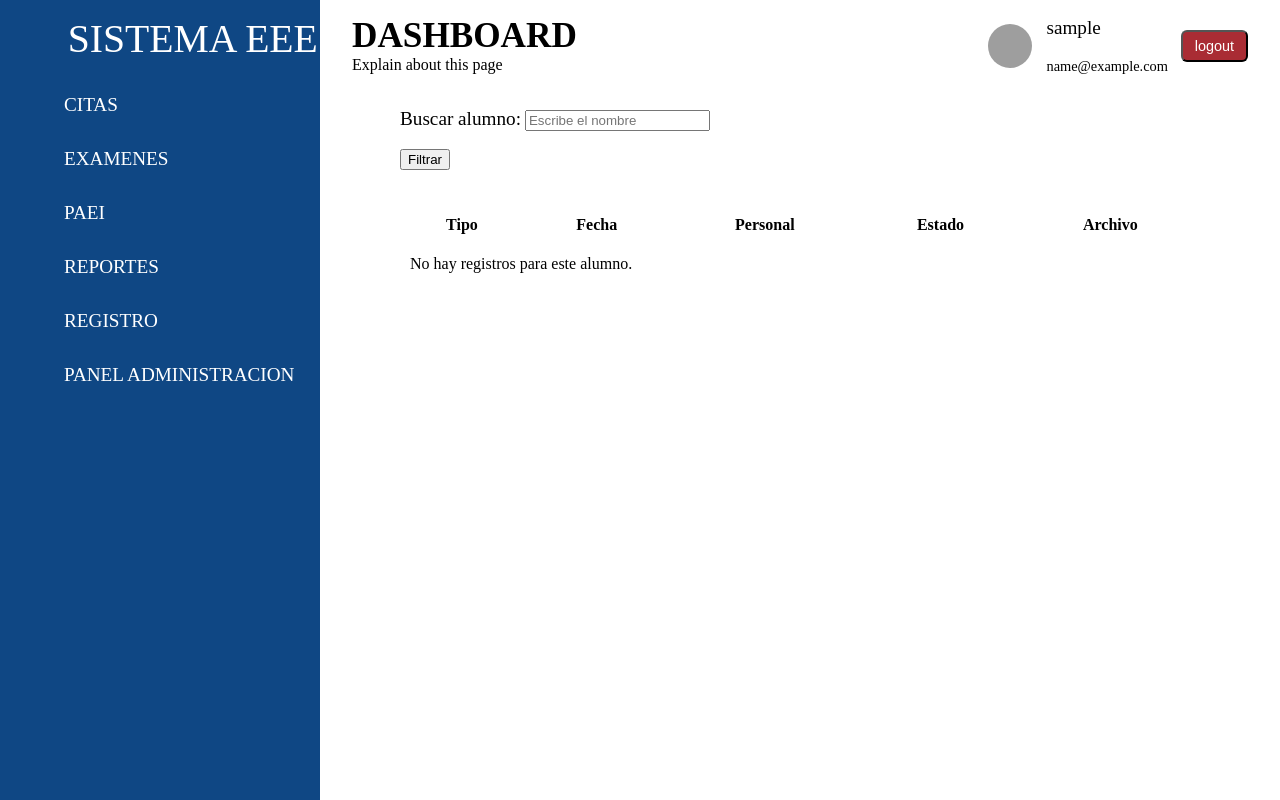
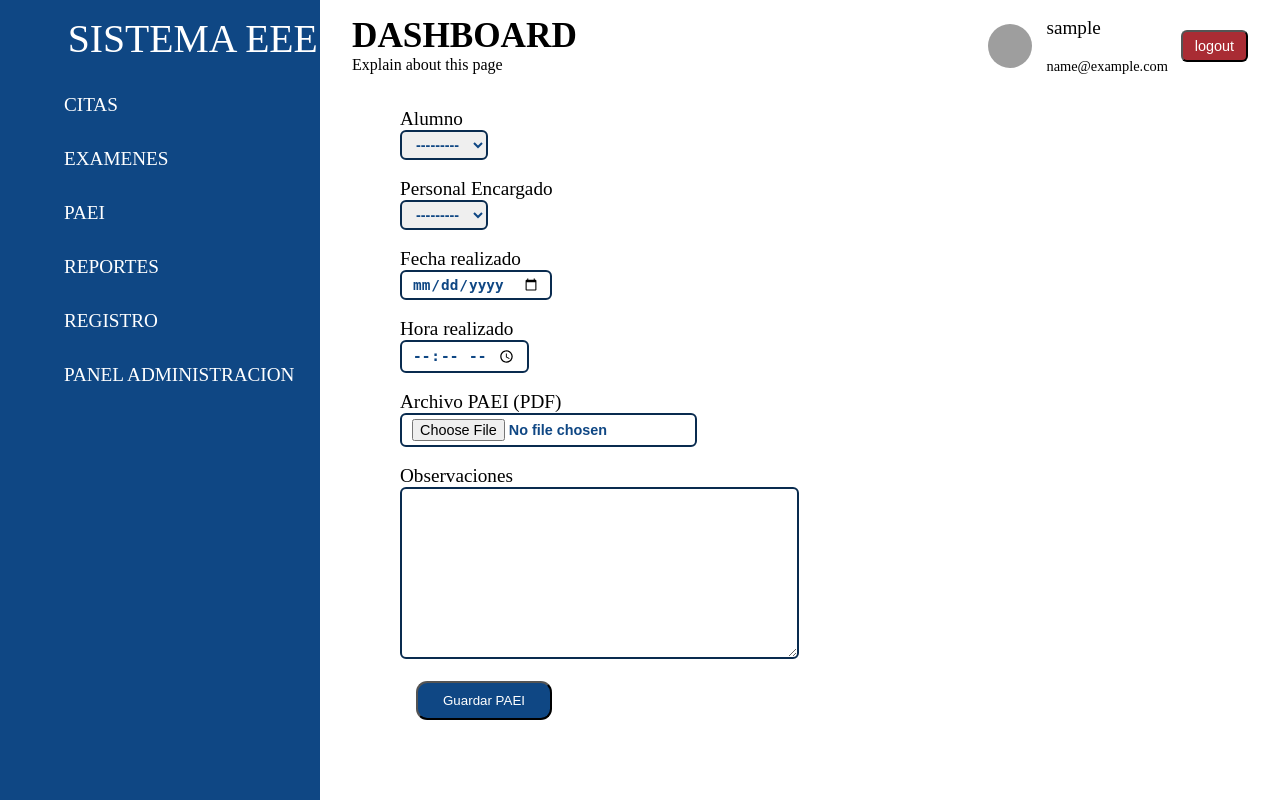
Before and after one commit to Javierhdz307/Sistema_EEE, a Django app: page /PAEI/ in a window 1280 px wide. Run offline with Django 5.2, Linux system fonts and the light colour scheme; the visitor is signed in with stand-in values (Sample User, id 1); data that the repository does not hold is empty; some libraries are stand-ins or nearby versions; grey boxes are pictures that could not be loaded.

Commit message:
Modulo PAEI

```diff
--- a/templates/paginas/PAEI.html
+++ b/templates/paginas/PAEI.html
@@ -8,62 +8,29 @@
 {% endblock %}
 {% block modulo %}
 <div class="contenedor2">
-    <label for="buscarAlumno">Buscar alumno:</label>
-    <input type="text" id="buscarAlumno" class="form-control" placeholder="Escribe el nombre">
+    <form method="POST" enctype="multipart/form-data">
+    {% csrf_token %}
 
-    <div id="resultadosBusqueda" class="lista-resultados"></div>
+    <label>Alumno</label><br>
+    {{ form.alumno }}<br><br>
 
-    <br>
+    <label>Personal Encargado</label><br>
+    {{ form.personal }}<br><br>
 
-    <form method="GET" id="formFiltro">
-        <input type="hidden" name="alumno_id" id="alumno_id">
-        <button type="submit" class="btn btn-primary">Filtrar</button>
+    <label>Fecha realizado</label><br>
+    {{ form.fecha_realizado }}<br><br>
+
+    <label>Hora realizado</label><br>
+    {{ form.hora_realizado }}<br><br>
+
+    <label>Archivo PAEI (PDF)</label><br>
+    {{ form.archivo_paei }}<br><br>
+
+    <label>Observaciones</label><br>
+    {{ form.observaciones }}<br><br>
+
+    <button type="submit" class="button">Guardar PAEI</button>
     </form>
-
-    <br><br>
-
-    <table class="table table-striped">
-    <thead>
-        <tr>
-            <th>Tipo</th>
-            <th>Fecha</th>
-            <th>Personal</th>
-            <th>Estado</th>
-            <th>Archivo</th>
-        </tr>
-    </thead>
-
-    <tbody>
-        {% for item in historial %}
-        <tr>
-            <td>{{ item.tipo }}</td>
-            <td>{{ item.fecha }}</td>
-            <td>{{ item.personal }}</td>
-            <td>
-                {% if item.estado == "realizado" %}
-                    <span class="badge bg-success">Realizado</span>
-                {% elif item.estado == "pendiente" %}
-                    <span class="badge bg-warning">Pendiente</span>
-                {% else %}
-                    <span class="badge bg-danger">Desactualizado</span>
-                {% endif %}
-            </td>
-
-            <td>
-                {% if item.archivo %}
-                    <a href="{{ item.archivo }}" download>Descargar</a>
-                {% else %}
-                    Sin archivo
-                {% endif %}
-            </td>
-        </tr>
-        {% empty %}
-        <tr>
-            <td colspan="5">No hay registros para este alumno.</td>
-        </tr>
-        {% endfor %}
-    </tbody>
-    </table>
 </div>
 
 {% endblock %}
```
Also changed, not shown: templates/paginas/reportes.html (+12 -3 lines).
